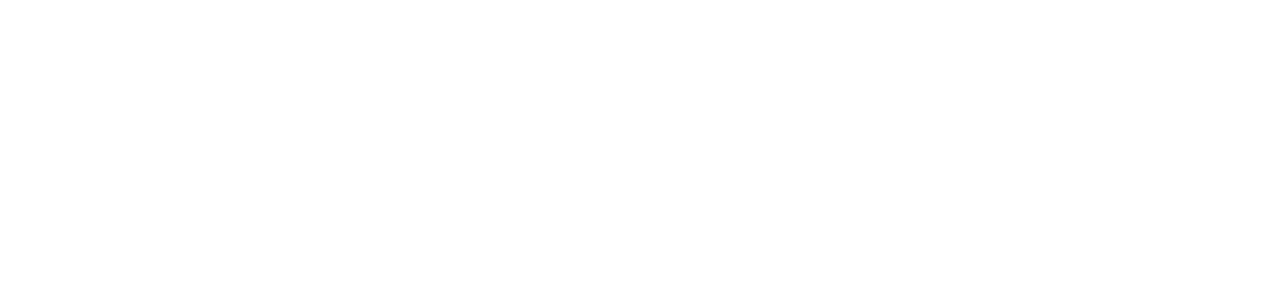
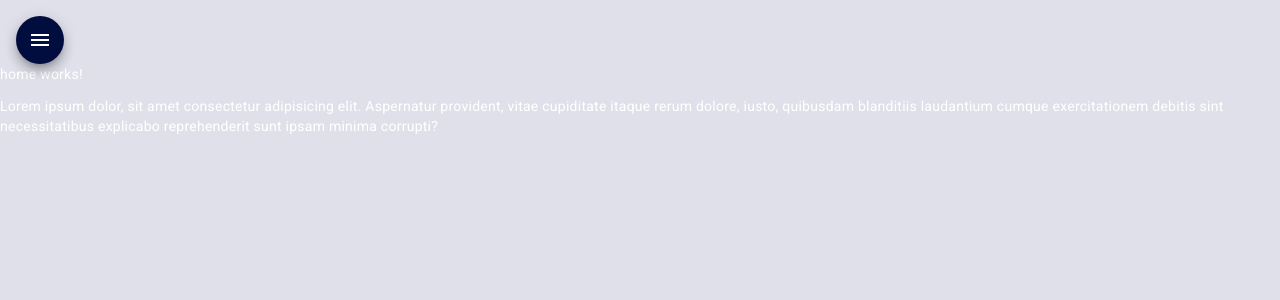
Before and after one commit to saulo-maker/helpdesk-front-end, an Angular app: page /home in a window 1280 px wide. Before the commit this address led to /. Shown: the top 300 px of the page. Built offline with nearby package versions, Linux system fonts and the light colour scheme.

Commit message:
Criado as rotas para o component home

```diff
--- a/src/app/app-routing.module.ts
+++ b/src/app/app-routing.module.ts
@@ -1,11 +1,14 @@
 import { NgModule } from '@angular/core';
 import { RouterModule, Routes } from '@angular/router';
 import { NavComponent } from './components/nav/nav.component';
+import { HomeComponent } from './components/home/home.component';
 
 const routes: Routes = [
   {
     path: '',
-    component: NavComponent
+    component: NavComponent, children: [
+      { path: 'home', component: HomeComponent }
+    ]
   }
 ];
 
--- a/src/app/app.module.ts
+++ b/src/app/app.module.ts
@@ -29,12 +29,14 @@
 
 // Componentes do projeto
 import { NavComponent } from './components/nav/nav.component';
+import { HomeComponent } from './components/home/home.component';
 
 
 @NgModule({
   declarations: [
     AppComponent,
-    NavComponent
+    NavComponent,
+    HomeComponent
   ],
   imports: [
     BrowserModule,
--- /dev/null
+++ b/src/app/components/home/home.component.html
@@ -0,0 +1,5 @@
+
+<p>home works!</p>
+
+<p>Lorem ipsum dolor, sit amet consectetur adipisicing elit. Aspernatur provident, vitae cupiditate itaque rerum dolore, iusto, quibusdam blanditiis laudantium cumque exercitationem debitis sint necessitatibus explicabo reprehenderit sunt ipsam minima corrupti?</p>
+<router-outlet></router-outlet>
--- a/src/app/components/nav/nav.component.css
+++ b/src/app/components/nav/nav.component.css
@@ -1,6 +1,6 @@
 .container {
    height: 100%;
-    background: #fff;
+   background: #e0e0eb;
 }
 
 .sidenav {
@@ -19,6 +19,10 @@
    color: white;
   }
 
+.sidenav-content {
+
+}
+
 .sidenav i {
    margin-right: .6rem;
 }
--- a/src/app/components/nav/nav.component.ts
+++ b/src/app/components/nav/nav.component.ts
@@ -1,5 +1,4 @@
 import { Component } from '@angular/core';
-import { MatSidenavModule } from '@angular/material/sidenav';
 
 @Component({
   selector: 'app-nav',
```
Also changed, not shown: src/app/components/home/home.component.ts (added, +10 -0 lines), src/app/components/home/home.component.css (added). Lines whose indentation alone changed are shown as unchanged.
